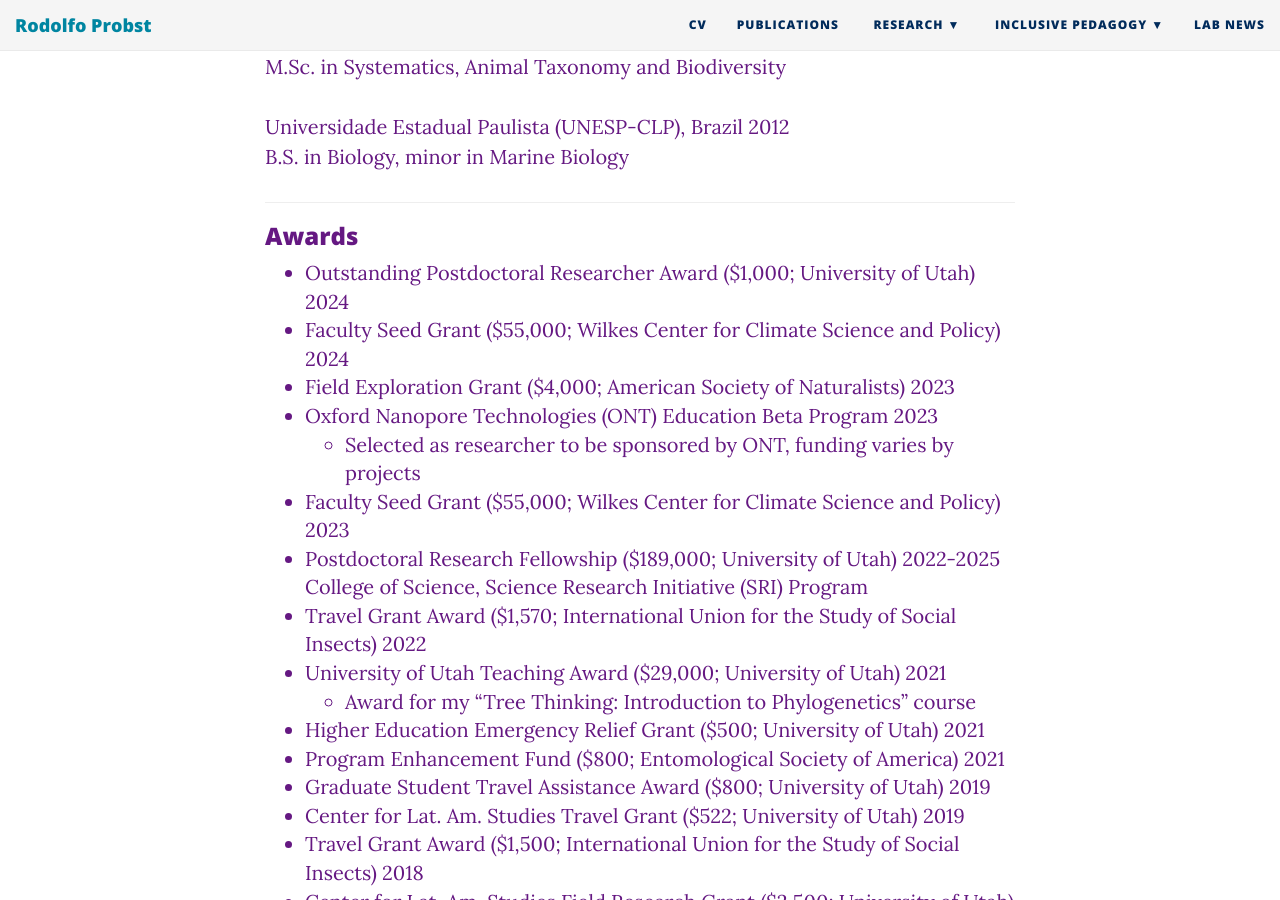
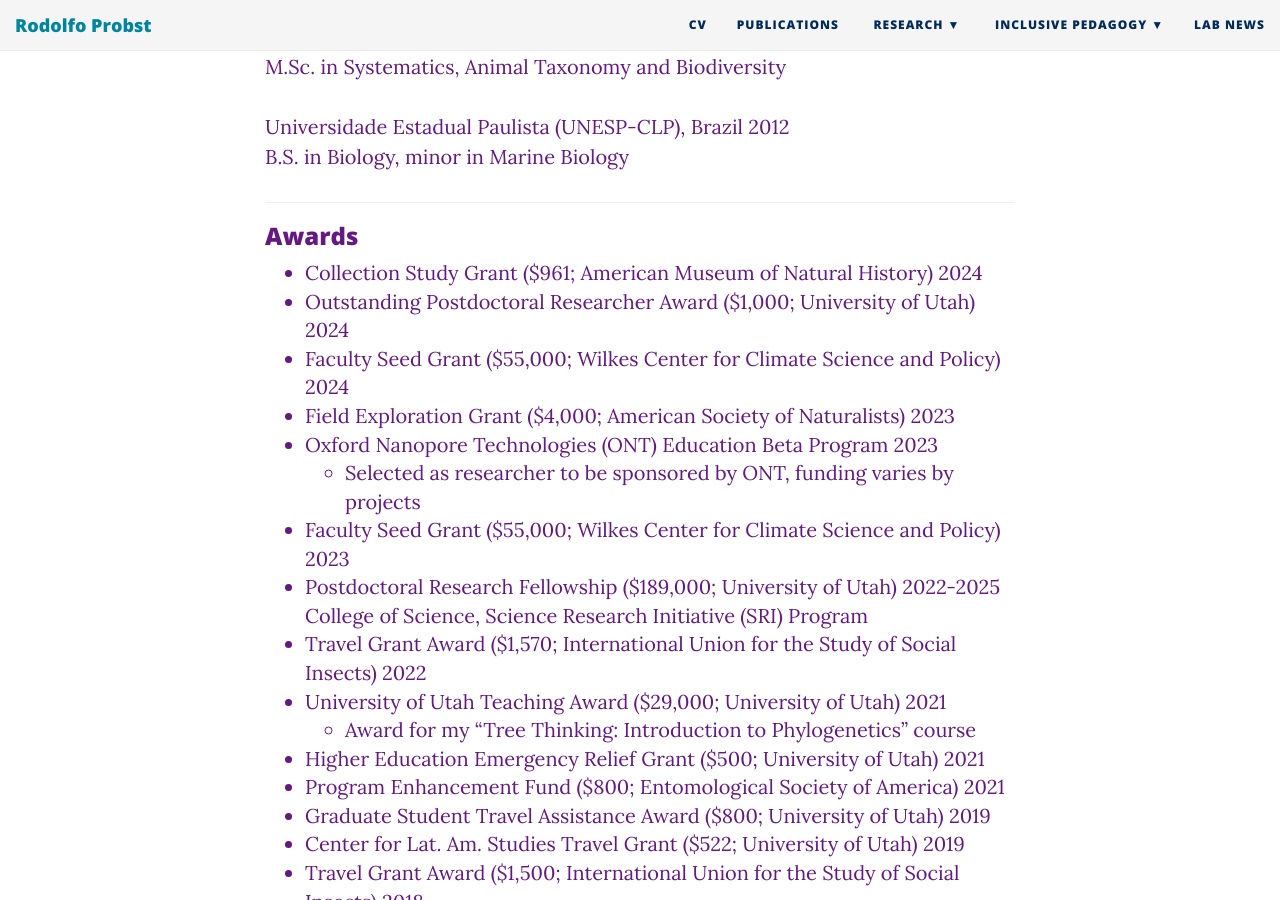
Before and after one commit to probstrodolfo/probstrodolfo.github.io, a Jekyll site: the page built from CV.md, in a window 1280 px wide and 900 px high, scrolled down 742 px. Built offline with Jekyll 4.4.1, drawn with Linux system fonts in a browser that asks for light colours; nearby versions of some CDN libraries.

Commit message:
Update CV.md

```diff
--- a/CV.md
+++ b/CV.md
@@ -29,6 +29,7 @@
 ---
 
 ### Awards
+* Collection Study Grant ($961; American Museum of Natural History)      2024
 * Outstanding Postdoctoral Researcher Award ($1,000; University of Utah)      2024
 * Faculty Seed Grant ($55,000; Wilkes Center for Climate Science and Policy)      2024
 * Field Exploration Grant ($4,000; American Society of Naturalists)      2023
```
